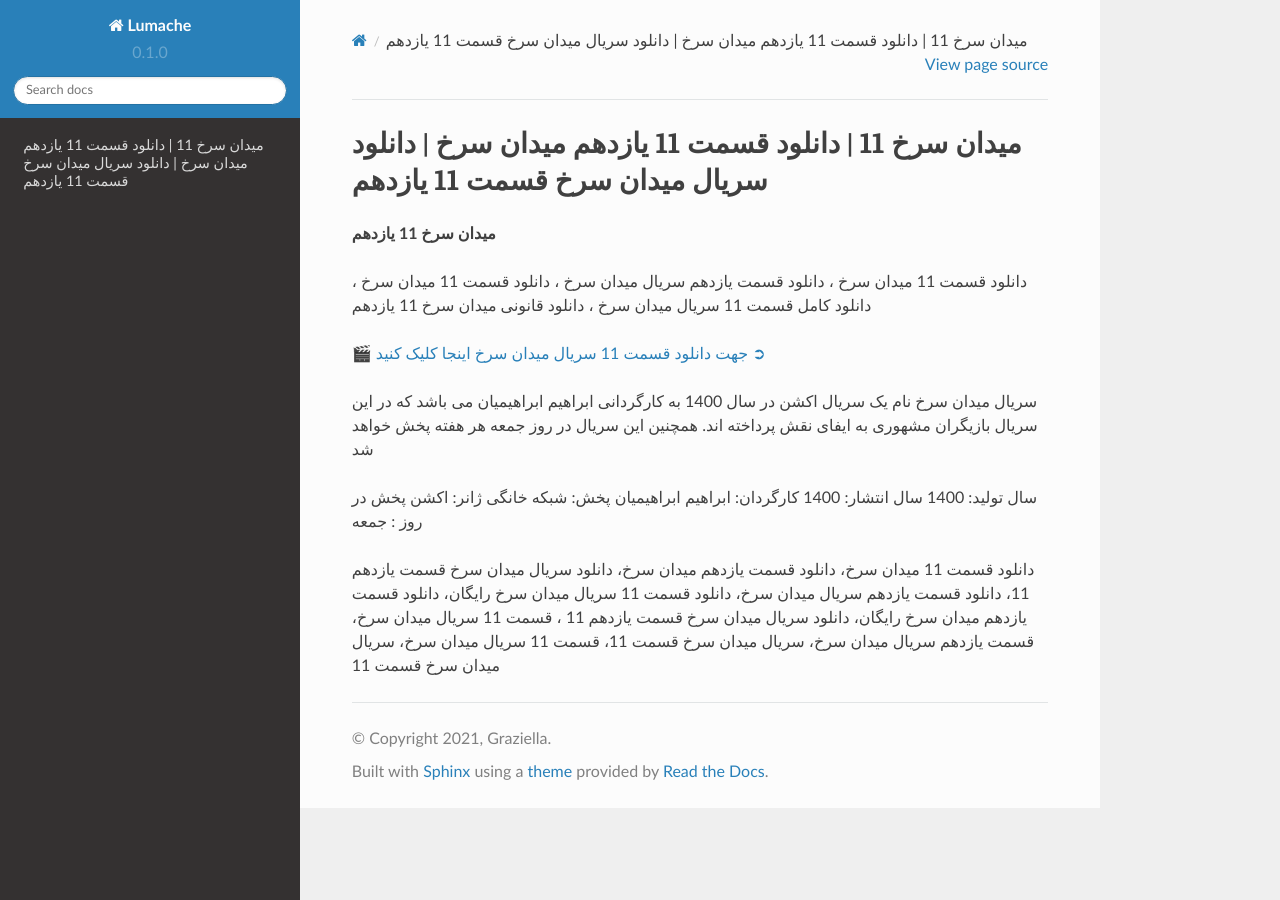
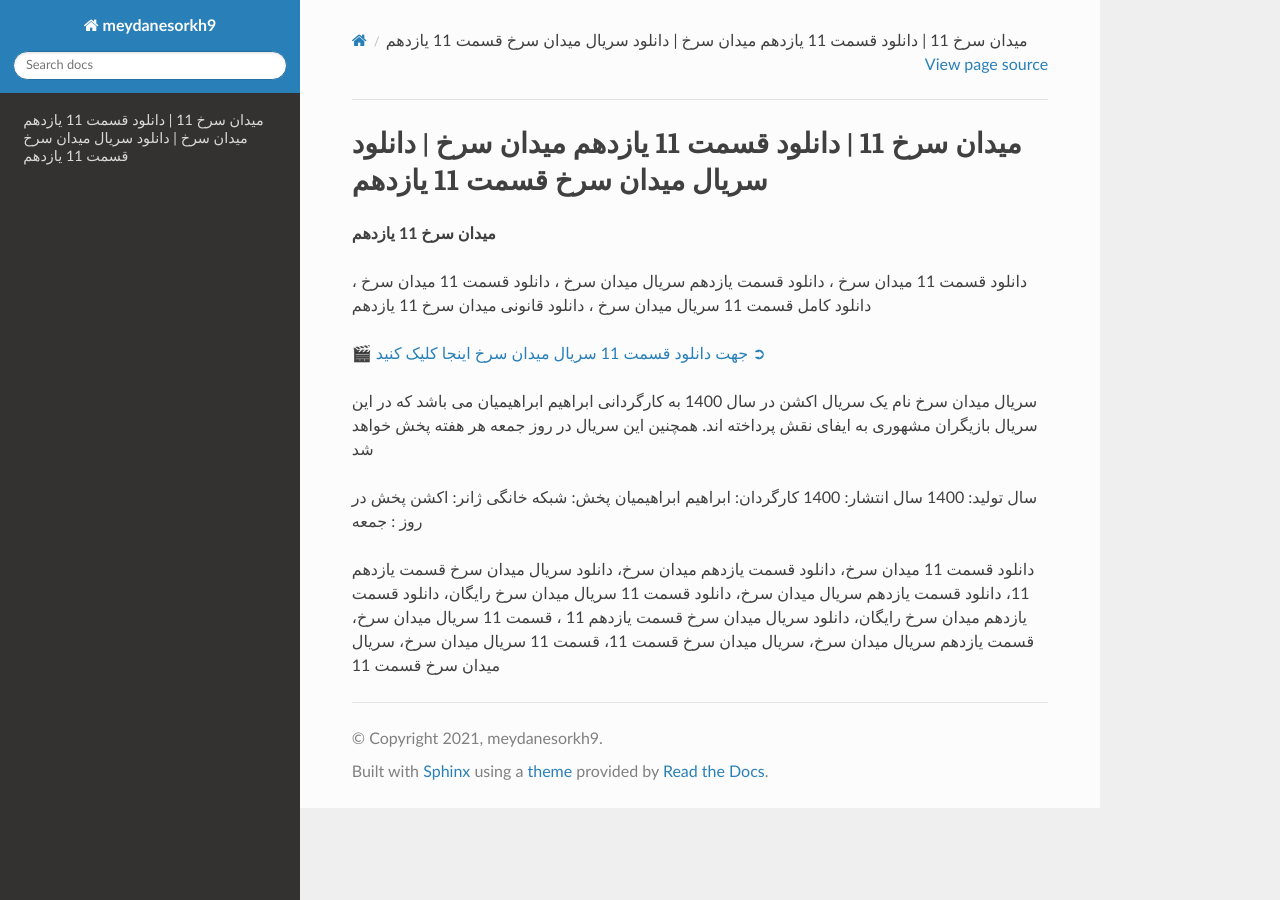
Before and after one commit to filmva/meydanesorkh11, a Sphinx documentation site: the page built from docs/source/index.rst, in a window 1280 px wide. Built offline with Sphinx 7.4.7 and the Read the Docs theme 2.0.0, drawn with Linux system fonts in a browser that asks for light colours.

Commit message:
Update conf.py

```diff
--- a/docs/source/conf.py
+++ b/docs/source/conf.py
@@ -2,12 +2,11 @@
 
 # -- Project information
 
-project = 'Lumache'
-copyright = '2021, Graziella'
-author = 'Graziella'
+project = 'meydanesorkh9'
+copyright = '2021, meydanesorkh9'
+author = 'meydanesorkh 9'
 
-release = '0.1'
-version = '0.1.0'
+
 
 # -- General configuration
 
```
